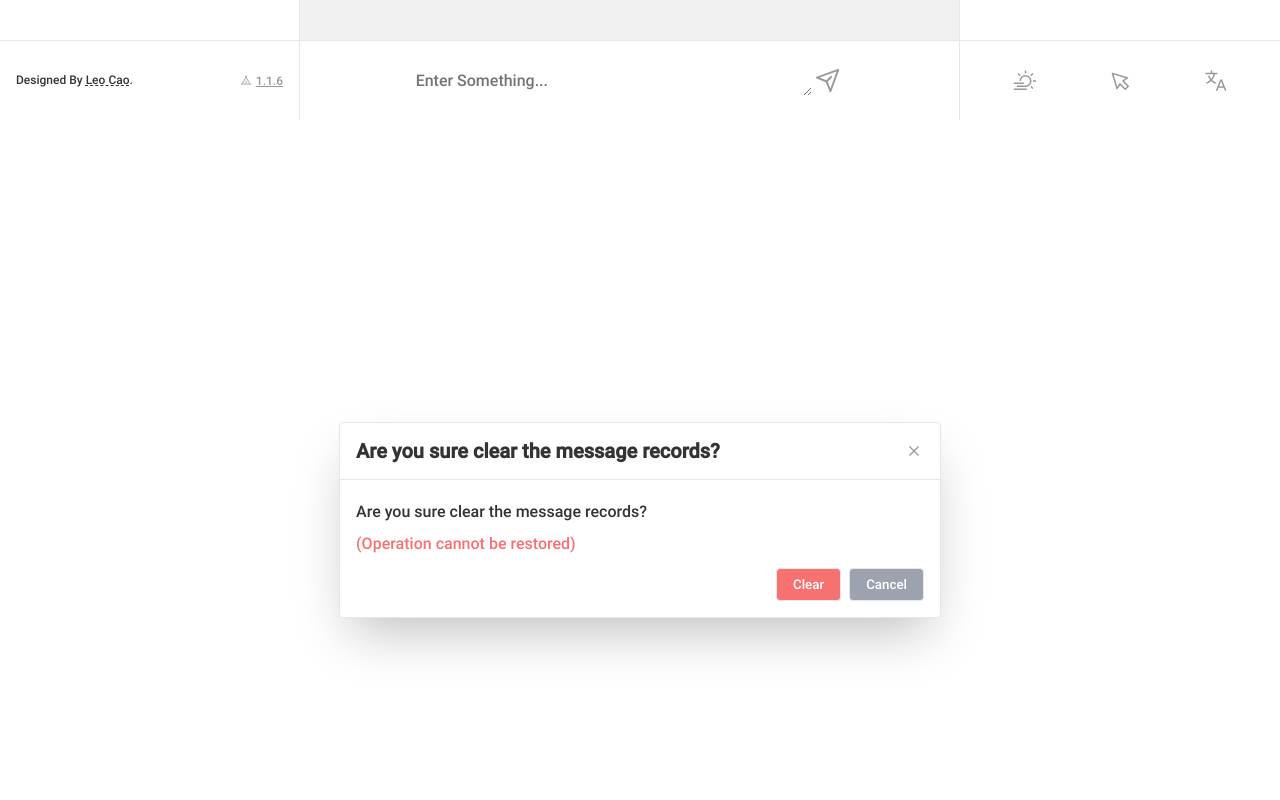
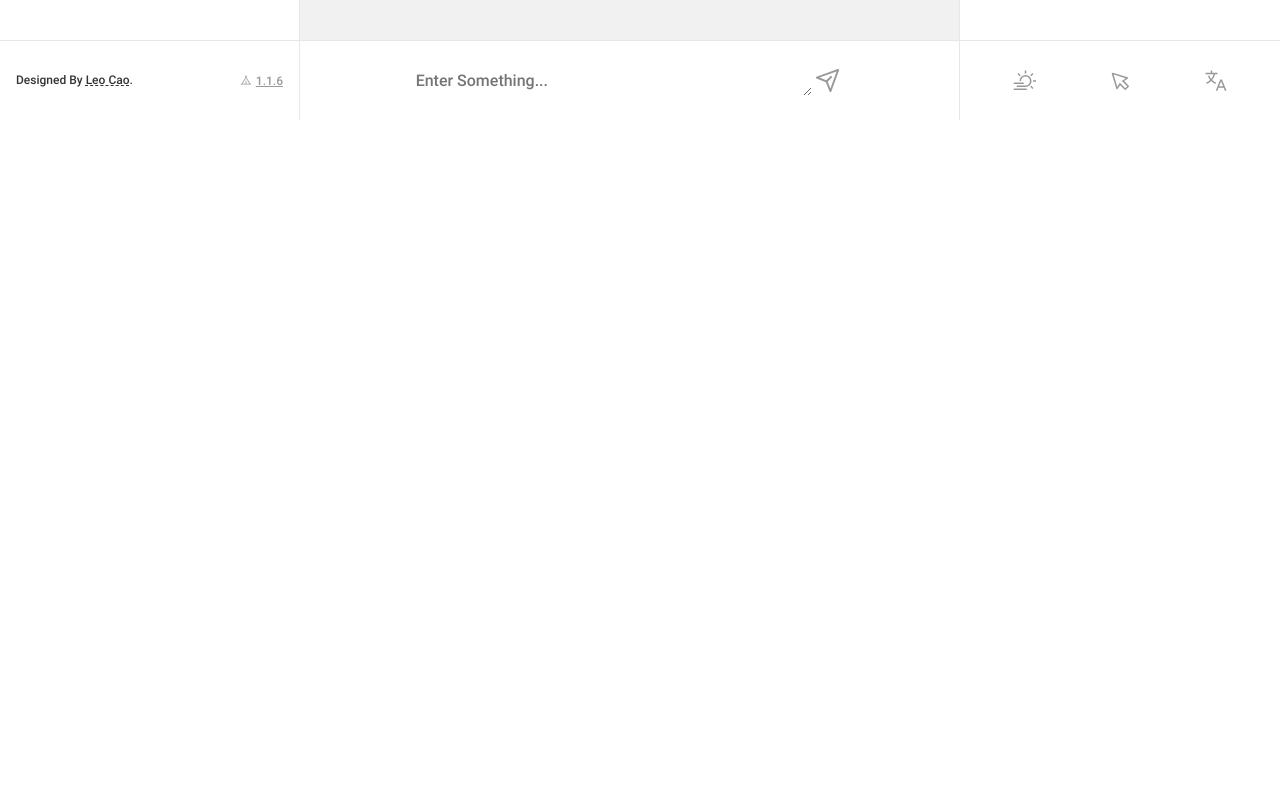
Before and after one commit to Caojiahao-Coder/gpt_next, a Vue app: page / in a window 1280 px wide. Shown: the part 680-1480 px from the top of the page. After the commit the page ends 800 px from the top, so only its background shows below. Built offline with nearby package versions, Linux system fonts and the light colour scheme.

Commit message:
feat: update dialog to open animation

```diff
--- a/src/ui/Dialog.vue
+++ b/src/ui/Dialog.vue
@@ -48,9 +48,10 @@ function closeModal() {
 </script>
 
 <template>
+  <Transition>
     <div
-    ref="dialogRoot" class="flex flex-row h-100vh w-screen left-0 top-0 color-base backdrop-blur-3"
-    :class="open === true ? 'fixed' : 'none'"
+      v-if="open"
+      ref="dialogRoot" class="flex flex-row h-100vh w-screen left-0 top-0 color-base backdrop-blur-3 fixed"
     >
       <div class="flex-1 hide-view" />
       <div class="flex flex-col">
@@ -73,4 +74,17 @@ function closeModal() {
       </div>
       <div class="flex-1 hide-view" />
     </div>
+  </Transition>
 </template>
+
+<style scoped>
+.v-enter-active,
+.v-leave-active {
+  transition: opacity 0.2s ease;
+}
+
+.v-enter-from,
+.v-leave-to {
+  opacity: 0;
+}
+</style>
```
Lines whose indentation alone changed are shown as unchanged.
